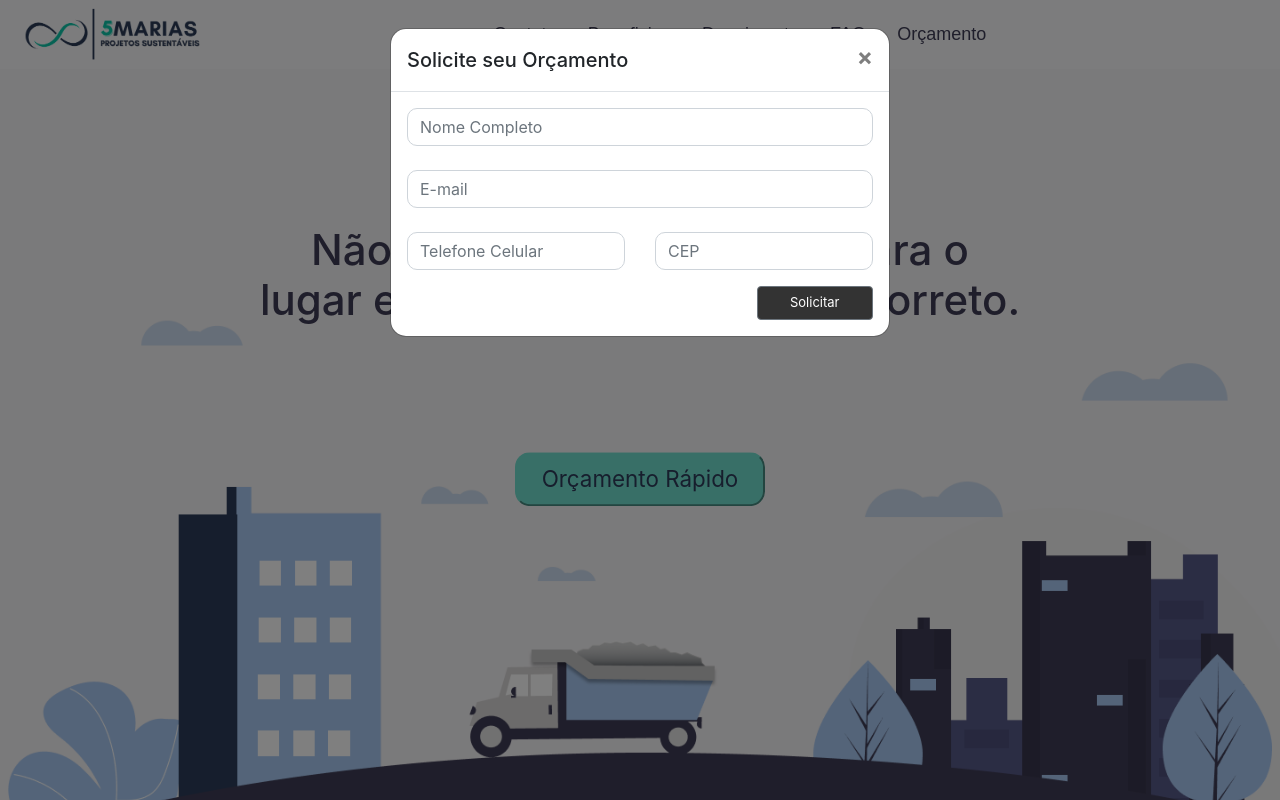
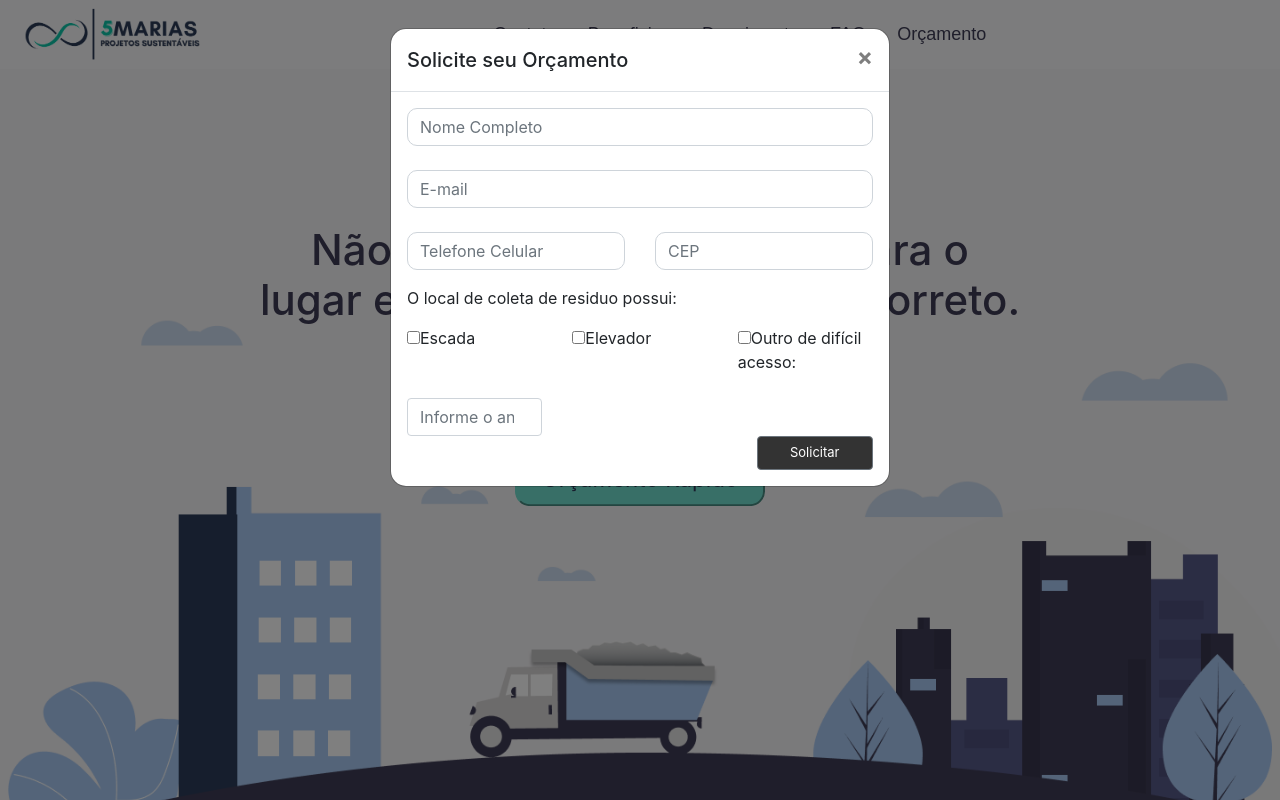
Before and after one commit to aceleradora-TW/descarte-certo, a React (Create React App) app in the folder frontend/: page / in a window 1280 px wide. Both pictures are taken after a click on the button "Orçamento Rápido". Shown: the top 800 px of the page. Built offline with nearby package versions, Linux system fonts and the light colour scheme.

Commit message:
#26/ @isadoramz @vanderleijrs @rosafreire: adiciona campos de info local

```diff
--- a/frontend/src/components/Modal/Modal.js
+++ b/frontend/src/components/Modal/Modal.js
@@ -7,6 +7,7 @@ import {
   Row,
   Col,
   FormGroup,
+  Label,
 } from "reactstrap";
 import { Formik, Form, Field, ErrorMessage } from "formik";
 import "./ModalStyle.css";
@@ -26,7 +27,10 @@ function Modal(props) {
     email: "",
     telefoneCelular: "",
     cep: "",
+    cheked: "",
+
   };
+  let fieldText = false;
 
   const onSubmit = (values, { setSubmitting, resetForm }) => {
     setTimeout(() => {
@@ -35,7 +39,25 @@ function Modal(props) {
     }, 400);
   };
 
-  console.log(initialValues);
+
+
+const showingField = () =>{
+ if (fieldText === true){
+    return ( <Field
+      type="text"
+      name="descreva"
+      placeholder="Descreva..."
+      className="form-control"
+  /> ) }else{
+    return null;
+  }
+}
+
+ function fieldTextTrue() {
+    fieldText = true
+    console.log(fieldText)
+  };
+
 
   return (
     <BootstrapModal
@@ -67,7 +89,7 @@ function Modal(props) {
                 onChange={handleChange}
                 value={values.nomeCompleto}
                 onBlur={handleBlur}
-                  required />
+                required/>
               <ErrorMessage component="div" name="nomeCompleto" />
               <br />
               <Field
@@ -77,7 +99,7 @@ function Modal(props) {
                 onChange={handleChange}
                 onBlur={handleBlur}
                 placeholder="E-mail"
-                  required />
+                required/>
               <ErrorMessage component="div" name="email" />
               <br />
               <Row>
@@ -90,7 +112,7 @@ function Modal(props) {
                       onChange={handleChange}
                       onBlur={handleBlur}
                       placeholder="Telefone Celular"
-                        required />
+                      required/>
                     <ErrorMessage component="div" name="telefoneCelular" />
                   </FormGroup>
                 </Col>
@@ -103,13 +125,75 @@ function Modal(props) {
                       value={values.cep}
                       onChange={handleChange}
                       placeholder="CEP"
-                        required />
+                      required/>
                     <ErrorMessage component="div" name="cep" />
                   </FormGroup>
+                </Col>
+
+              </Row>
+              <div><p>O local de coleta de residuo possui:</p></div>
+              <Row>
+                <Col lg="4">
+                  <FormGroup>
+                   <Label>
+                    <Field type="checkbox"
+                      className=""
+                      name="checked"
+                      value="Escada"
+                      />
+                      Escada
+                      </Label>
+
+
+                  </FormGroup>
+                </Col>
+
+                <Col lg="4">
+                  <FormGroup>
+                   <Label>
+                    <Field type="checkbox"
+                      className=""
+                      name="checked"
+                      value="Elevador"
+                      />
+                      Elevador
+                      </Label>
+                  </FormGroup>
+                </Col>
+
+                <Col lg="4">
+                  <FormGroup>
+                   <Label>
+                    <Field type="checkbox"
+                      className=""
+                      name="checked"
+                      value="Outro"
+                      onClick={fieldTextTrue}
+                      />
+                      Outro de difícil acesso:
+                      </Label>
+                  </FormGroup>
+                </Col>
+
+              </Row>
+              <Row>
+                <Col lg="4" width="100%">
+                 <Field
+                      type="number"
+                      placeholder="Informe o andar:"
+                      value= ''
+                      className="form-control"
+                      />
+
+                  </Col>
+
+                   <Col lg="6">
+                      {showingField()}
                   </Col>
               </Row>
 
               <Button
+                className="button"
                 disabled={!isValid || isSubmitting}
                 block
                 color="secondary"
```
Lines whose indentation alone changed are shown as unchanged.
